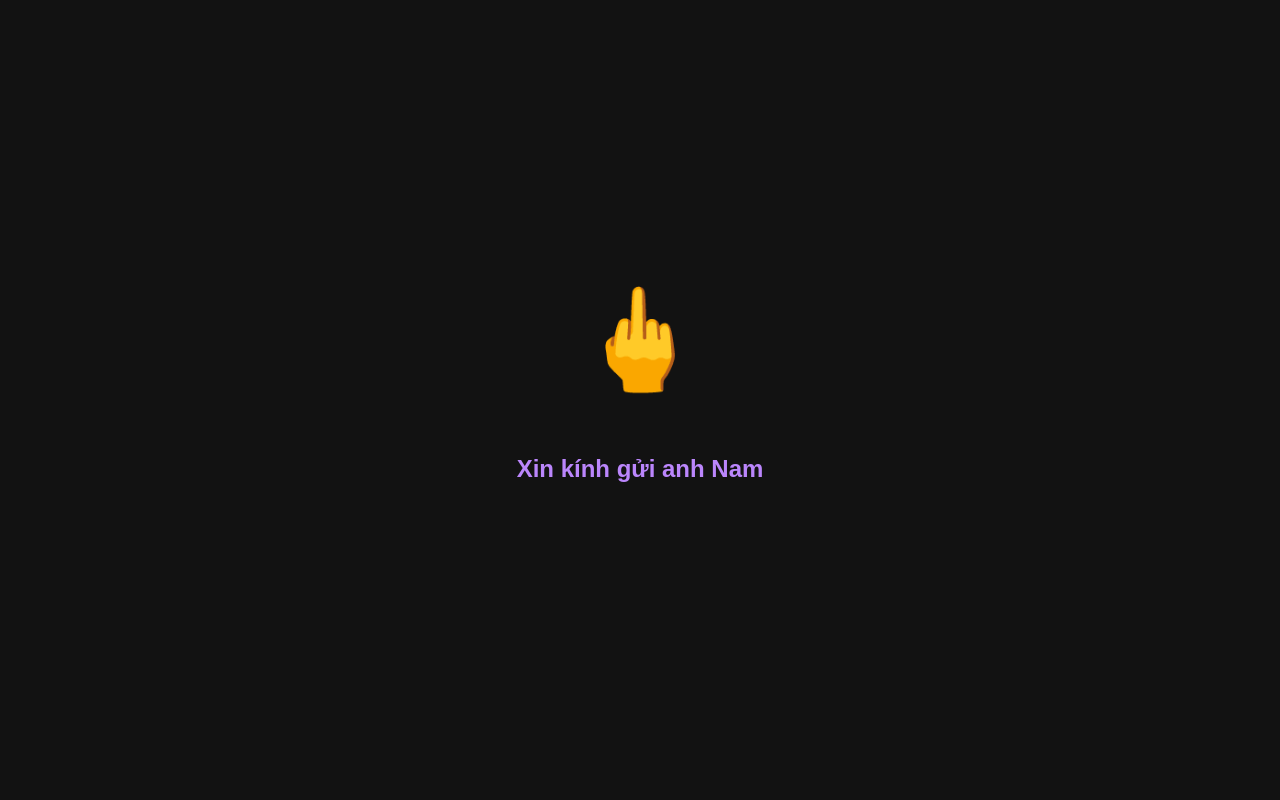
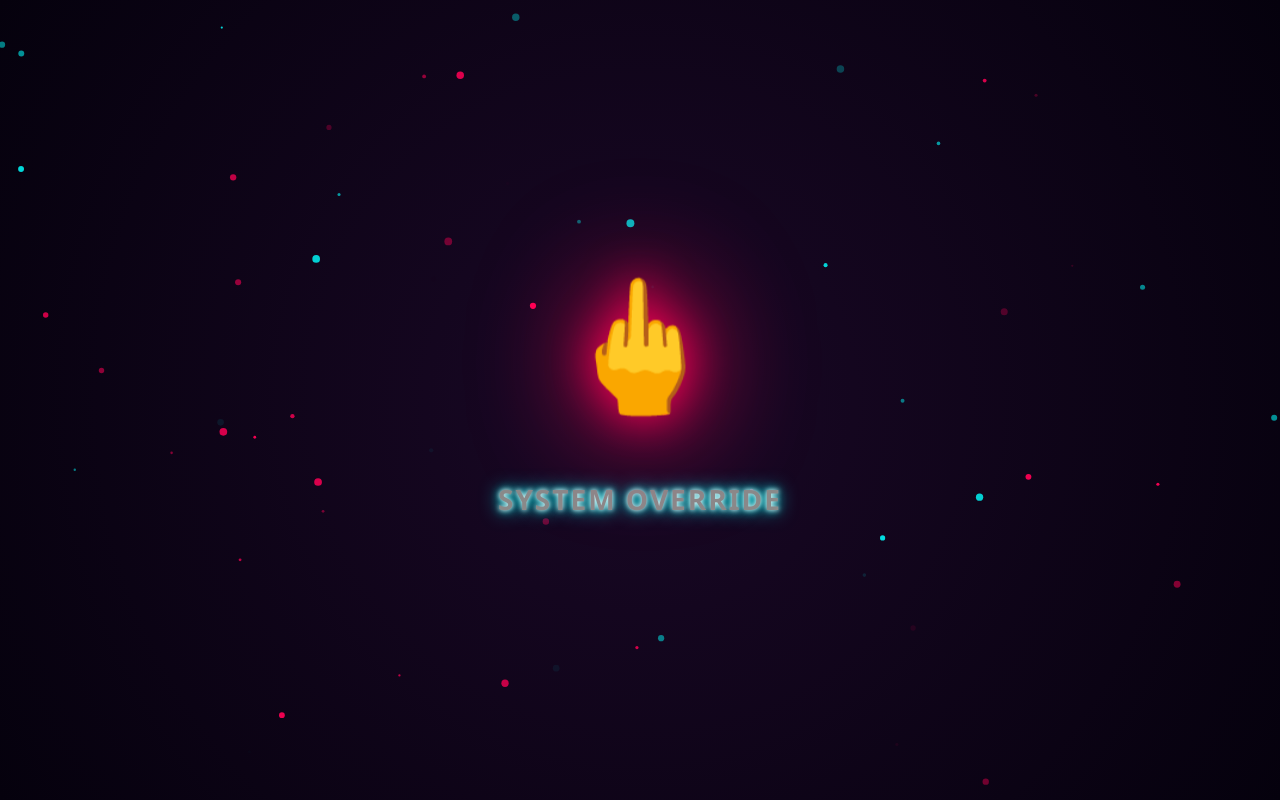
Before and after one commit to duke2110/finger, a website: page index.html in a window 1280 px wide. Drawn offline with Linux system fonts and the light colour scheme.

Commit message:
Update index.html

```diff
--- a/index.html
+++ b/index.html
@@ -3,8 +3,11 @@
 <head>
     <meta charset="UTF-8">
     <meta name="viewport" content="width=device-width, initial-scale=1.0">
-    <title>Reversed Hand Display</title>
+    <title>Neon Cyber Middle Finger</title>
     <style>
+        * {
+            box-sizing: border-box;
+        }
         body {
             margin: 0;
             height: 100vh;
@@ -12,29 +15,152 @@
             flex-direction: column;
             justify-content: center;
             align-items: center;
-            background-color: #121212;
+            background: radial-gradient(circle, #1a0826 0%, #05010d 100%);
             color: #ffffff;
-            font-family: Arial, sans-serif;
+            font-family: 'Segoe UI', Tahoma, Geneva, Verdana, sans-serif;
+            overflow: hidden;
+            position: relative;
         }
+
+        /* Hiệu ứng hạt bụi bay nền */
+        .particles {
+            position: absolute;
+            top: 0;
+            left: 0;
+            width: 100%;
+            height: 100%;
+            pointer-events: none;
+            z-index: 1;
+        }
+
+        .container {
+            text-align: center;
+            z-index: 2;
+        }
+
+        /* Định hình ngón giữa phát sáng */
         .emoji {
-            font-size: 100px;
+            font-size: 130px;
             margin-bottom: 20px;
-            animation: bounce 2s infinite;
+            cursor: pointer;
+            display: inline-block;
+            filter: drop-shadow(0 0 10px #ff0055) drop-shadow(0 0 30px #ff0055);
+            animation: float 3s ease-in-out infinite, pulseGlow 2s infinite alternate;
+            transition: transform 0.2s;
         }
+
+        .emoji:hover {
+            transform: scale(1.2) rotate(5deg);
+            filter: drop-shadow(0 0 20px #00ffff) drop-shadow(0 0 40px #00ffff);
+        }
+
+        /* Chữ Cyberpunk */
         h1 {
-            font-size: 24px;
-            color: #bb86fc;
+            font-size: 28px;
+            letter-spacing: 2px;
+            text-transform: uppercase;
+            color: #fff;
+            text-shadow: 0 0 5px #fff, 0 0 10px #00ffff, 0 0 20px #00ffff, 0 0 40px #00ffff;
+            animation: flicker 1.5s infinite alternate;
         }
-        @keyframes bounce {
+
+        /* Hiệu ứng bay bổng nhẹ nhàng */
+        @keyframes float {
             0%, 100% { transform: translateY(0); }
-            50% { transform: translateY(-20px); }
+            50% { transform: translateY(-15px); }
+        }
+
+        /* Hiệu ứng xung mạch phát sáng dập dình */
+        @keyframes pulseGlow {
+            0% { filter: drop-shadow(0 0 15px #ff0055) drop-shadow(0 0 30px #ff0055); }
+            100% { filter: drop-shadow(0 0 25px #ff0055) drop-shadow(0 0 60px #ff0055); }
+        }
+
+        /* Hiệu ứng đèn Neon nhấp nháy lỗi */
+        @keyframes flicker {
+            0%, 19%, 21%, 23%, 25%, 54%, 56%, 100% {
+                text-shadow: 0 0 5px #fff, 0 0 10px #00ffff, 0 0 20px #00ffff;
+            }
+            20%, 24%, 55% {
+                text-shadow: none;
+                color: #333;
+            }
         }
     </style>
 </head>
 <body>
 
-    <div class="emoji">🖕</div>
-    <h1>Xin kính gửi anh Nam</h1>
+    <!-- Tạo canvas nền hiệu ứng ma trận hạt -->
+    <canvas class="particles" id="particleCanvas"></canvas>
 
+    <div class="container">
+        <!-- Ngón tay giữa phát sáng Cyberpunk -->
+        <div class="emoji" onclick="triggerExplosion()">🖕</div>
+        <h1>System Override</h1>
+    </div>
+
+    <script>
+        // Logic tạo các hạt Neon chạy mượt mà ở hình nền nền
+        const canvas = document.getElementById('particleCanvas');
+        const ctx = canvas.getContext('2d');
+        let particles = [];
+
+        function resize() {
+            canvas.width = window.innerWidth;
+            canvas.height = window.innerHeight;
+        }
+        window.addEventListener('resize', resize);
+        resize();
+
+        class Particle {
+            constructor() {
+                this.x = Math.random() * canvas.width;
+                this.y = Math.random() * canvas.height;
+                this.size = Math.random() * 3 + 1;
+                this.speedY = Math.random() * -1 - 0.5;
+                this.color = Math.random() > 0.5 ? '#ff0055' : '#00ffff';
+                this.opacity = Math.random();
+            }
+            update() {
+                this.y += this.speedY;
+                if (this.y < 0) {
+                    this.y = canvas.height;
+                    this.x = Math.random() * canvas.width;
+                }
+            }
+            draw() {
+                ctx.fillStyle = this.color;
+                ctx.globalAlpha = this.opacity;
+                ctx.beginPath();
+                ctx.arc(this.x, this.y, this.size, 0, Math.PI * 2);
+                ctx.fill();
+            }
+        }
+
+        for (let i = 0; i < 60; i++) {
+            particles.push(new Particle());
+        }
+
+        function animate() {
+            ctx.clearRect(0, 0, canvas.width, canvas.height);
+            particles.forEach(p => {
+                p.update();
+                p.draw();
+            });
+            requestAnimationFrame(animate);
+        }
+        animate();
+
+        // Hiệu ứng tương tác nhỏ: Click vào ngón tay để đổi màu nền tạm thời cực bắt mắt
+        function triggerExplosion() {
+            const h1 = document.querySelector('h1');
+            h1.style.color = '#ff0055';
+            h1.style.textShadow = '0 0 20px #ff0055';
+            setTimeout(() => {
+                h1.style.color = '#fff';
+                h1.style.textShadow = '0 0 10px #00ffff, 0 0 20px #00ffff';
+            }, 300);
+        }
+    </script>
 </body>
 </html>
```
